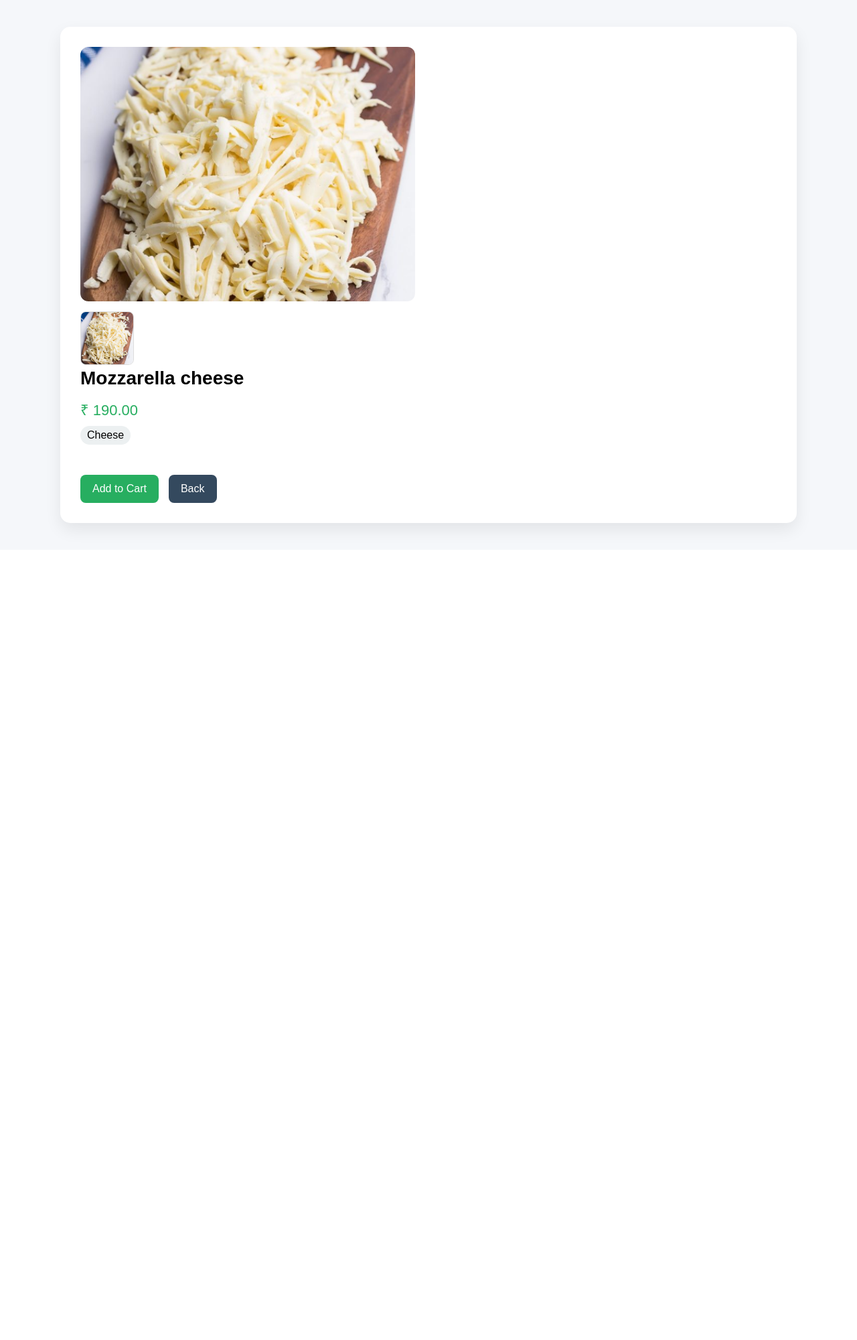
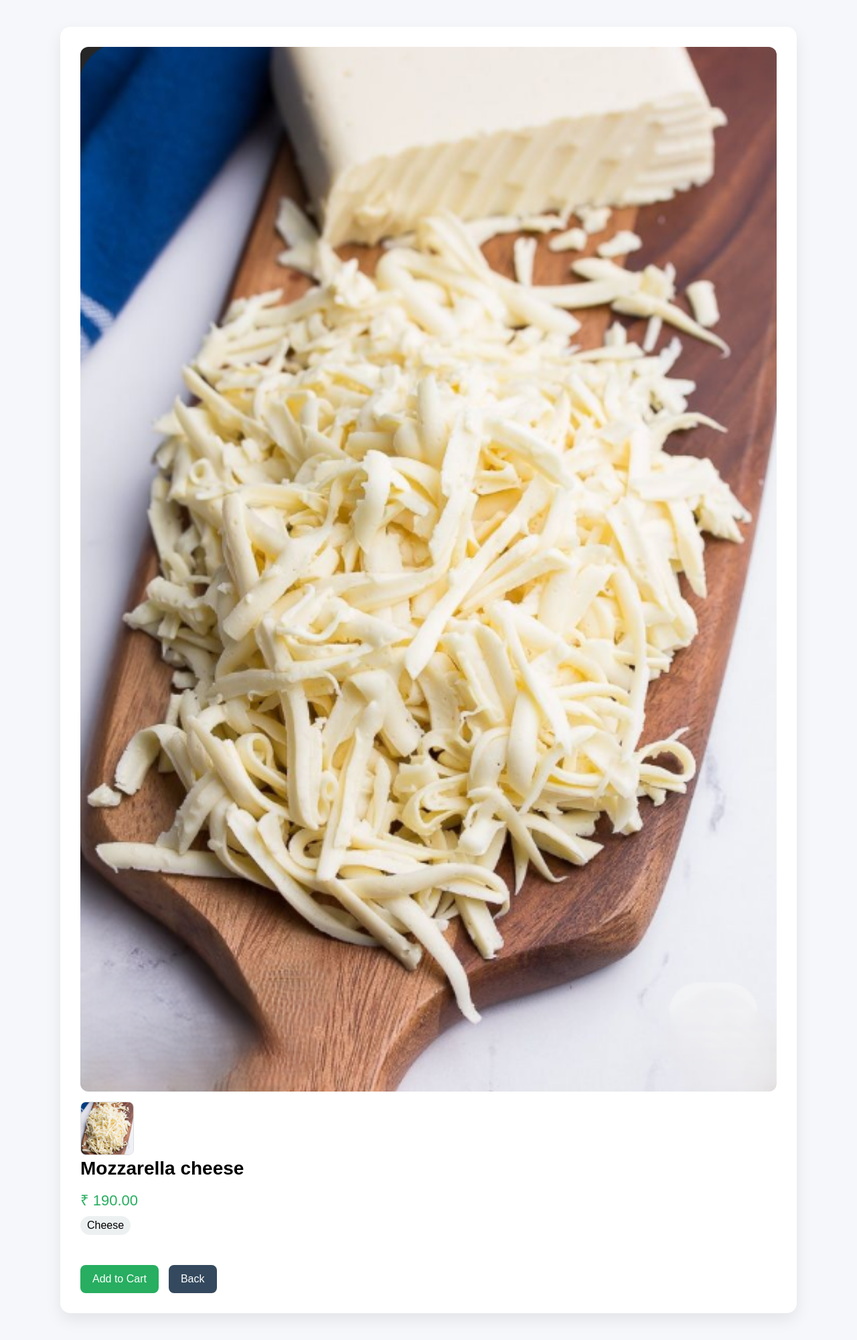
Before and after one commit to shihashamza/Village-diary-django-project, a Django app: page /product/18/ in a window 1280 px wide. Shown: the part 60-2061 px from the top of the page at 67% size. Before the commit the page ends 863 px from the top, so only its background shows below. Run offline with Django 5.2, Linux system fonts and the light colour scheme; data comes from the database, SQL or seed files in the repository.

Commit message:
image issue

```diff
--- a/templates/product_detail.html
+++ b/templates/product_detail.html
@@ -65,7 +65,6 @@ body{
 
 .product-image{
     flex:1;
-    max-width:500px;   /* 👈 stops image from becoming too wide */
 }
 
 .product-image input{
@@ -74,11 +73,8 @@ body{
 
 .main-images img{
     width:100%;
-    height:380px;        /* 👈 controls image size */
-    object-fit:cover;    /* 👈 prevents stretching */
     border-radius:12px;
     display:none;
-
 }
 
 #img1:checked ~ .main-images .image1,
@@ -189,8 +185,8 @@ body{
 <input type="radio" name="mainImage" id="img1" checked>
 <input type="radio" name="mainImage" id="img2">
 <input type="radio" name="mainImage" id="img3">
+<div class="main-images">
 
-<div class="main-images">
     {% if product.image1 %}
     <img src="{{ product.image1.url }}" class="image1"
          onerror="this.src='{% static 'images/default.png' %}'">
@@ -234,7 +230,6 @@ body{
 
 </div>
 {% endif %}
-
     <!-- DETAILS -->
     <div class="product-details">
         <h1>{{ product.name }}</h1>
```
Lines whose indentation alone changed are shown as unchanged.
